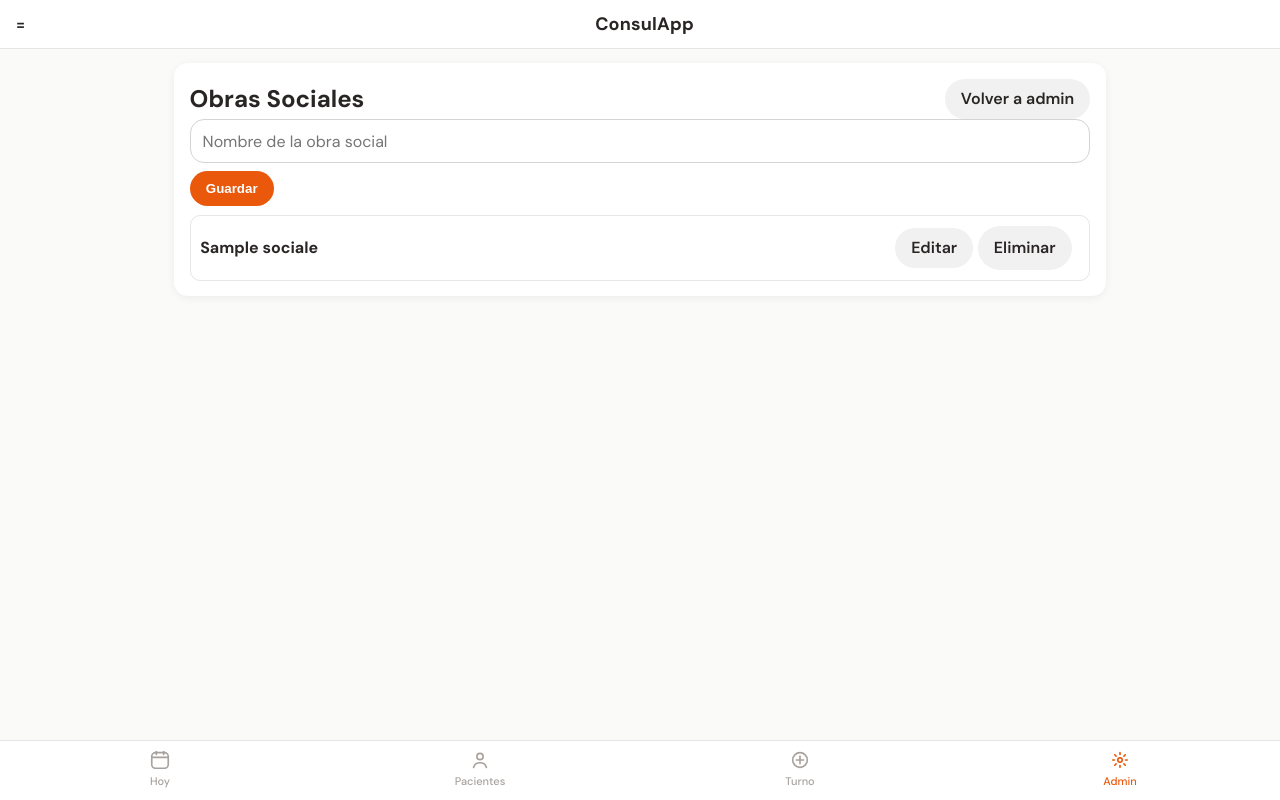
After one commit to mateoadann/consul_app, a Flask app: page /obra-sociales in a window 1280 px wide. The commit adds this page. Run offline with Flask 3, Linux system fonts and the light colour scheme; a user stored in the database is signed in; tables that the repository leaves empty hold one stand-in row (values such as "Sample post"); parts of the project's set-up code (start-up, migrations or seed data) failed here and were passed over; some libraries are stand-ins or nearby versions.

Commit message:
feat: add ObraSocial CRUD blueprint (admin only)
Co-Authored-By: Claude Opus 4.6 <noreply@anthropic.com>

```diff
--- a/app/__init__.py
+++ b/app/__init__.py
@@ -62,6 +62,7 @@ def register_blueprints(app: Flask) -> None:
     from .blueprints.agenda.routes import agenda_bp
     from .blueprints.auth.routes import auth_bp
     from .blueprints.consultorios.routes import consultorios_bp
+    from .blueprints.obra_sociales.routes import obra_sociales_bp
     from .blueprints.pacientes.routes import pacientes_bp
     from .blueprints.profesionales.routes import profesionales_bp
     from .blueprints.turnos.routes import turnos_bp
@@ -72,6 +73,7 @@ def register_blueprints(app: Flask) -> None:
     app.register_blueprint(pacientes_bp)
     app.register_blueprint(profesionales_bp)
     app.register_blueprint(consultorios_bp)
+    app.register_blueprint(obra_sociales_bp)
     app.register_blueprint(admin_bp)
 
 
--- /dev/null
+++ b/app/blueprints/obra_sociales/forms.py
@@ -0,0 +1,8 @@
+from flask_wtf import FlaskForm
+from wtforms import StringField, SubmitField
+from wtforms.validators import DataRequired, Length
+
+
+class ObraSocialForm(FlaskForm):
+    nombre = StringField("Nombre", validators=[DataRequired(), Length(max=100)])
+    submit = SubmitField("Guardar")
--- /dev/null
+++ b/app/blueprints/obra_sociales/routes.py
@@ -0,0 +1,73 @@
+from flask import Blueprint, flash, redirect, render_template, url_for
+from flask_login import login_required
+
+from app.extensions import db
+from app.models import ObraSocial
+from app.utils.decorators import role_required
+
+from .forms import ObraSocialForm
+
+obra_sociales_bp = Blueprint("obra_sociales", __name__, url_prefix="/obra-sociales")
+
+
+@obra_sociales_bp.route("", methods=["GET"])
+@login_required
+@role_required("admin")
+def lista():
+    items = ObraSocial.query.order_by(ObraSocial.nombre).all()
+    form = ObraSocialForm()
+    return render_template("obra_sociales/lista.html", items=items, form=form)
+
+
+@obra_sociales_bp.route("/nuevo", methods=["POST"])
+@login_required
+@role_required("admin")
+def nuevo():
+    form = ObraSocialForm()
+    if form.validate_on_submit():
+        existing = ObraSocial.query.filter_by(nombre=form.nombre.data.strip()).first()
+        if existing:
+            form.nombre.errors.append("Ya existe una obra social con ese nombre.")
+            items = ObraSocial.query.order_by(ObraSocial.nombre).all()
+            return render_template("obra_sociales/lista.html", form=form, items=items), 422
+        os = ObraSocial(nombre=form.nombre.data.strip())
+        db.session.add(os)
+        db.session.commit()
+        return redirect(url_for("obra_sociales.lista"))
+    items = ObraSocial.query.order_by(ObraSocial.nombre).all()
+    return render_template("obra_sociales/lista.html", form=form, items=items)
+
+
+@obra_sociales_bp.route("/<int:obra_social_id>/editar", methods=["GET", "POST"])
+@login_required
+@role_required("admin")
+def editar(obra_social_id):
+    item = ObraSocial.query.get_or_404(obra_social_id)
+    form = ObraSocialForm(obj=item)
+    if form.validate_on_submit():
+        dup = ObraSocial.query.filter(
+            ObraSocial.nombre == form.nombre.data.strip(),
+            ObraSocial.id != item.id,
+        ).first()
+        if dup:
+            form.nombre.errors.append("Ya existe una obra social con ese nombre.")
+            items = ObraSocial.query.order_by(ObraSocial.nombre).all()
+            return render_template("obra_sociales/lista.html", form=form, items=items, item_edit=item), 422
+        item.nombre = form.nombre.data.strip()
+        db.session.commit()
+        return redirect(url_for("obra_sociales.lista"))
+    items = ObraSocial.query.order_by(ObraSocial.nombre).all()
+    return render_template("obra_sociales/lista.html", form=form, items=items, item_edit=item)
+
+
+@obra_sociales_bp.route("/<int:obra_social_id>/eliminar", methods=["POST"])
+@login_required
+@role_required("admin")
+def eliminar(obra_social_id):
+    item = ObraSocial.query.get_or_404(obra_social_id)
+    if item.pacientes:
+        flash("No se puede eliminar: hay pacientes con esta obra social.", "error")
+        return redirect(url_for("obra_sociales.lista"))
+    db.session.delete(item)
+    db.session.commit()
+    return redirect(url_for("obra_sociales.lista"))
--- a/app/templates/admin/index.html
+++ b/app/templates/admin/index.html
@@ -9,6 +9,10 @@
     <a class="list-item" href="{{ url_for('consultorios.lista') }}">
       <strong>Consultorios</strong>
       <small>Crear, editar y activar/inactivar</small>
+    </a>
+    <a class="list-item" href="{{ url_for('obra_sociales.lista') }}">
+      <strong>Obras Sociales</strong>
+      <small>Gestionar obras sociales disponibles</small>
     </a>
     <a class="list-item" href="{{ url_for('profesionales.lista') }}">
       <strong>Profesionales</strong>
--- a/app/templates/components/nav_bottom.html
+++ b/app/templates/components/nav_bottom.html
@@ -2,7 +2,7 @@
 {% set is_agenda = endpoint.startswith('agenda.') %}
 {% set is_pacientes = endpoint.startswith('pacientes.') %}
 {% set is_turnos = endpoint.startswith('turnos.') %}
-{% set is_admin = endpoint.startswith('admin.') or endpoint.startswith('consultorios.') or endpoint.startswith('profesionales.') %}
+{% set is_admin = endpoint.startswith('admin.') or endpoint.startswith('consultorios.') or endpoint.startswith('profesionales.') or endpoint.startswith('obra_sociales.') %}
 <nav class="bottom-nav {% if current_user.role == 'admin' %}bottom-nav-admin{% endif %}" aria-label="Navegacion principal">
   <a href="{{ url_for('agenda.index') }}" class="{% if is_agenda %}is-active{% endif %}" {% if is_agenda %}aria-current="page"{% endif %}>
     <svg class="bottom-nav-icon" viewBox="0 0 24 24" fill="none" aria-hidden="true">
--- /dev/null
+++ b/app/templates/obra_sociales/lista.html
@@ -0,0 +1,35 @@
+{% extends 'base.html' %}
+{% block title %}Obras Sociales - ConsulApp{% endblock %}
+{% block content %}
+<section class="card">
+  <div class="card-header-row">
+    <h1>Obras Sociales</h1>
+    <a class="btn btn-ghost" href="{{ url_for('admin.index') }}">Volver a admin</a>
+  </div>
+
+  <form method="post" action="{{ url_for('obra_sociales.editar', obra_social_id=item_edit.id) if item_edit else url_for('obra_sociales.nuevo') }}" class="inline-form">
+    {{ form.hidden_tag() }}
+    {{ form.nombre(class_='input', placeholder='Nombre de la obra social') }}
+    {% for error in form.nombre.errors %}<small class="field-error">{{ error }}</small>{% endfor %}
+    {{ form.submit(class_='btn btn-primary') }}
+  </form>
+
+  <div class="list-wrap">
+    {% for item in items %}
+      <div class="list-item list-item-row">
+        <strong>{{ item.nombre }}</strong>
+        <div>
+          <a href="{{ url_for('obra_sociales.editar', obra_social_id=item.id) }}" class="btn btn-ghost">Editar</a>
+          <form method="post" action="{{ url_for('obra_sociales.eliminar', obra_social_id=item.id) }}" style="display:inline"
+                onsubmit="return confirm('Eliminar esta obra social?')">
+            <input type="hidden" name="csrf_token" value="{{ csrf_token() }}">
+            <button class="btn btn-ghost" type="submit">Eliminar</button>
+          </form>
+        </div>
+      </div>
+    {% else %}
+      <p class="muted">No hay obras sociales cargadas.</p>
+    {% endfor %}
+  </div>
+</section>
+{% endblock %}
```
Also changed, not shown: app/blueprints/obra_sociales/__init__.py (added).
